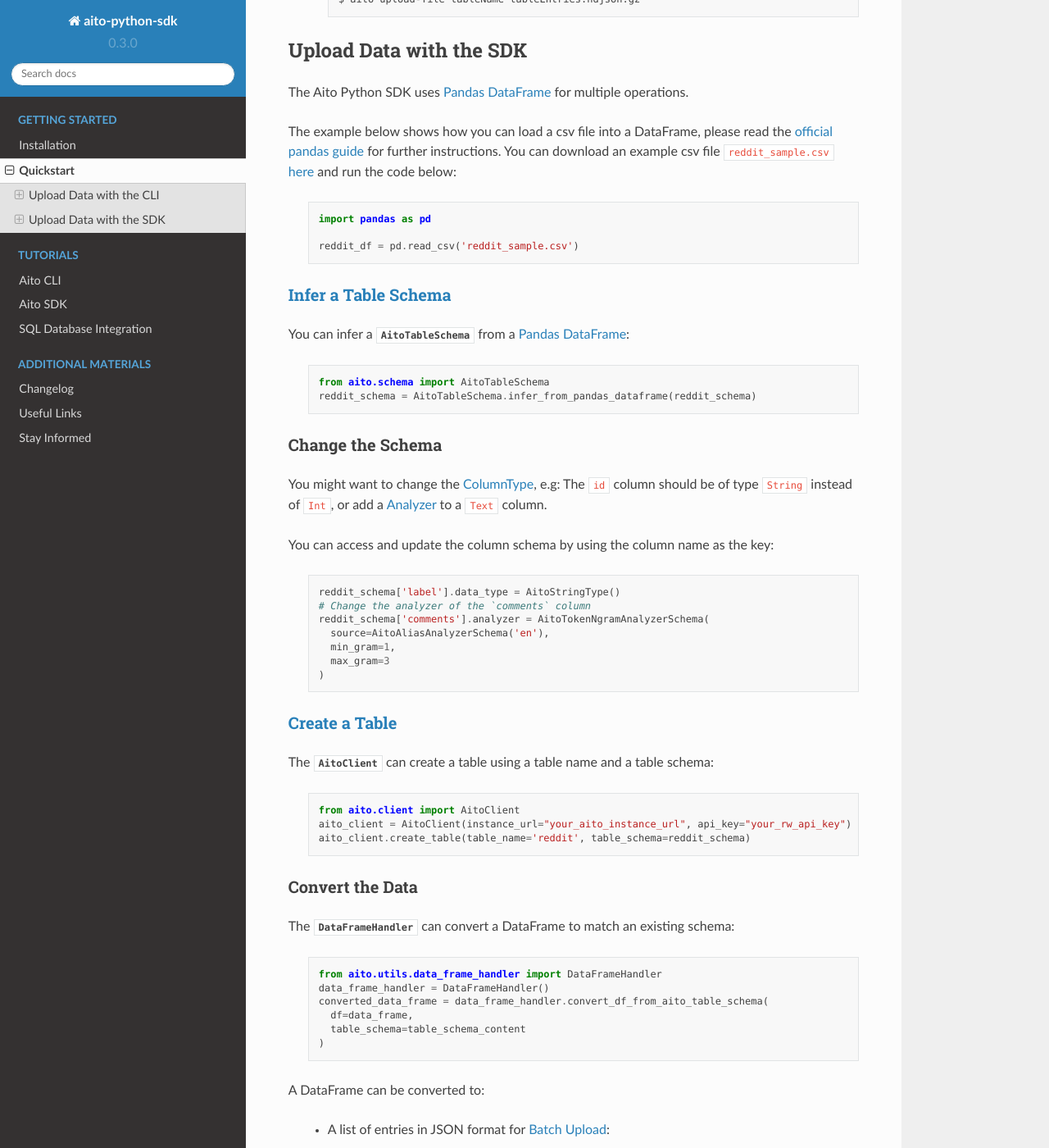
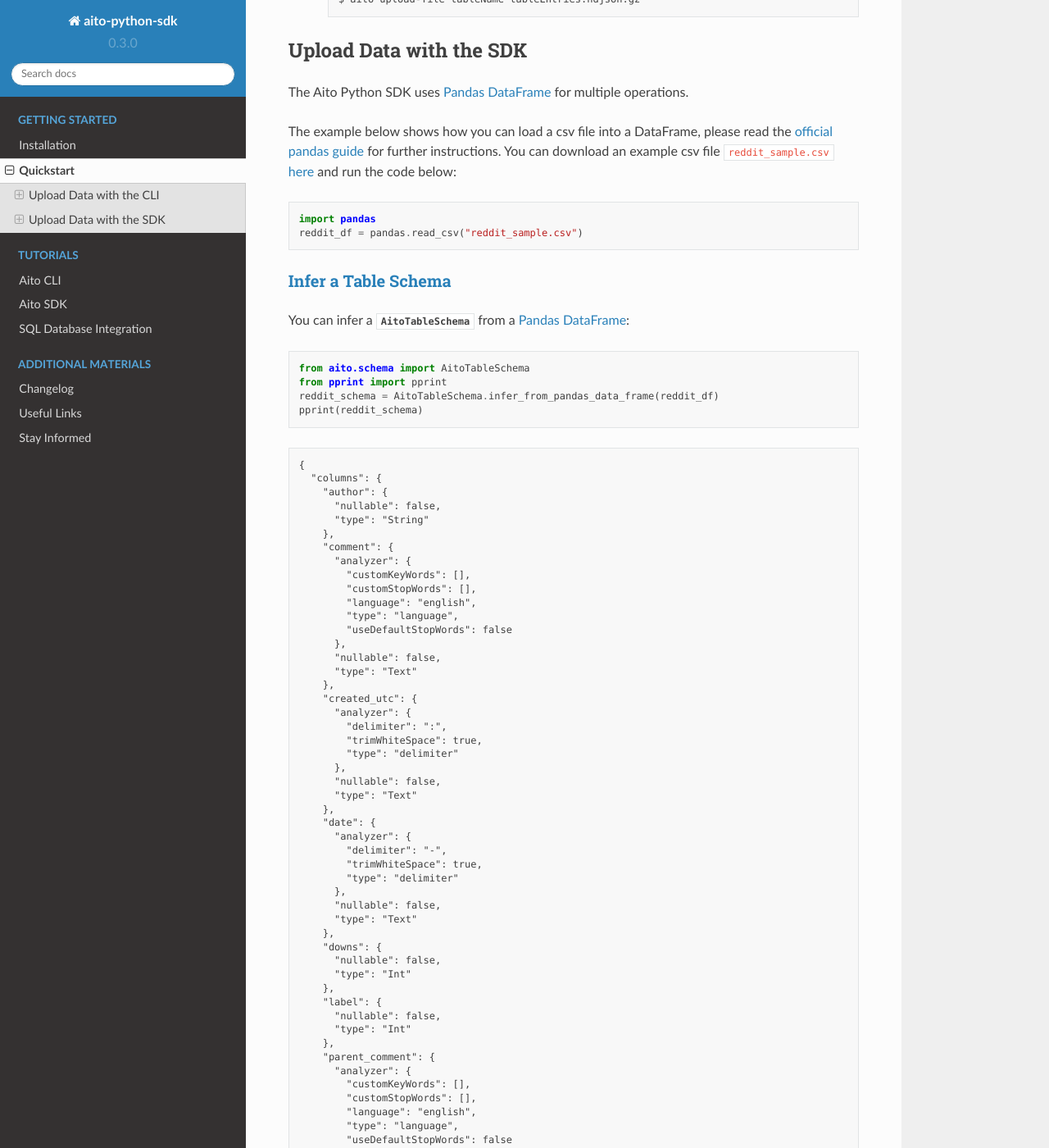
Before and after one commit to AitoDotAI/aito-python-tools, a Sphinx documentation site: the page built from docs/source/quickstart.rst, in a window 1280 px wide and 1400 px high, scrolled down 2365 px. Shown: the whole window at 82% size. Built offline with Sphinx 7.4.7 and the Read the Docs theme 2.0.0, drawn with Linux system fonts in a browser that asks for light colours; some of the changed text lies outside the part shown.

Commit message:
add quickstart doctest

```diff
--- a/docs/source/quickstart.rst
+++ b/docs/source/quickstart.rst
@@ -115,11 +115,10 @@
 The example below shows how you can load a csv file into a DataFrame, please read the `official pandas guide <https://pandas.pydata.org/pandas-docs/stable/user_guide/io.html>`__ for further instructions.
 You can download an example csv file ``reddit_sample.csv`` `here <https://raw.githubusercontent.com/AitoDotAI/kickstart/master/reddit_sample.csv>`__ and run the code below:
 
-  .. code-block:: python
+.. code-block:: python
 
-    import pandas as pd
-
-    reddit_df = pd.read_csv('reddit_sample.csv')
+  import pandas
+  reddit_df = pandas.read_csv("reddit_sample.csv")
 
 .. _sdkQuickstartInferTableSchema:
 
@@ -128,10 +127,91 @@
 
 You can infer a :py:class:`~aito.schema.AitoTableSchema` from a `Pandas DataFrame`_:
 
-  .. code-block:: python
+.. testsetup::
 
-    from aito.schema import AitoTableSchema
-    reddit_schema = AitoTableSchema.infer_from_pandas_dataframe(reddit_schema)
+  import pandas as pd
+  reddit_df = pd.read_csv("reddit_sample.csv")
+
+.. testcode::
+
+  from aito.schema import AitoTableSchema
+  from pprint import pprint
+  reddit_schema = AitoTableSchema.infer_from_pandas_data_frame(reddit_df)
+  pprint(reddit_schema)
+
+.. testoutput::
+  :options: +NORMALIZE_WHITESPACE
+
+  {
+    "columns": {
+      "author": {
+        "nullable": false,
+        "type": "String"
+      },
+      "comment": {
+        "analyzer": {
+          "customKeyWords": [],
+          "customStopWords": [],
+          "language": "english",
+          "type": "language",
+          "useDefaultStopWords": false
+        },
+        "nullable": false,
+        "type": "Text"
+      },
+      "created_utc": {
+        "analyzer": {
+          "delimiter": ":",
+          "trimWhiteSpace": true,
+          "type": "delimiter"
+        },
+        "nullable": false,
+        "type": "Text"
+      },
+      "date": {
+        "analyzer": {
+          "delimiter": "-",
+          "trimWhiteSpace": true,
+          "type": "delimiter"
+        },
+        "nullable": false,
+        "type": "Text"
+      },
+      "downs": {
+        "nullable": false,
+        "type": "Int"
+      },
+      "label": {
+        "nullable": false,
+        "type": "Int"
+      },
+      "parent_comment": {
+        "analyzer": {
+          "customKeyWords": [],
+          "customStopWords": [],
+          "language": "english",
+          "type": "language",
+          "useDefaultStopWords": false
+        },
+        "nullable": false,
+        "type": "Text"
+      },
+      "score": {
+        "nullable": false,
+        "type": "Int"
+      },
+      "subreddit": {
+        "nullable": false,
+        "type": "String"
+      },
+      "ups": {
+        "nullable": false,
+        "type": "Int"
+      }
+    },
+    "type": "table"
+  }
+
 
 .. _sdkQuickstartChangeSchema:
 
@@ -143,28 +223,42 @@
 
 You can access and update the column schema by using the column name as the key:
 
-  .. code-block:: python
+.. testcode::
 
-    reddit_schema['label'].data_type = AitoStringType()
-    # Change the analyzer of the `comments` column
-    reddit_schema['comments'].analyzer = AitoTokenNgramAnalyzerSchema(
-      source=AitoAliasAnalyzerSchema('en'),
-      min_gram=1,
-      max_gram=3
-    )
+  from aito.schema import AitoStringType, AitoTokenNgramAnalyzerSchema, AitoAliasAnalyzerSchema
+
+  # Change the label type to String instead of Int
+  reddit_schema['label'].data_type = AitoStringType()
+
+  # Change the analyzer of the `comments` column
+  reddit_schema['comment'].analyzer = AitoTokenNgramAnalyzerSchema(
+    source=AitoAliasAnalyzerSchema('en'),
+    min_gram=1,
+    max_gram=3
+  )
 
 .. _sdkQuickstartCreateTable:
 
 :ref:`Create a Table <sdkCreateTable>`
 ~~~~~~~~~~~~~~~~~~~~~~~~~~~~~~~~~~~~~~
 
-The :py:class:`~aito.client.AitoClient` can create a table using a table name and a table schema:
+The :py:class:`~aito.client.AitoClient` can create a table using a table name and a table schema
 
-  .. code-block:: python
+.. note::
+  The example is not direclty copy-pastable. Please use your own Aito environment credentials
 
-    from aito.client import AitoClient
-    aito_client = AitoClient(instance_url="your_aito_instance_url", api_key="your_rw_api_key")
-    aito_client.create_table(table_name='reddit', table_schema=reddit_schema)
+.. testsetup::
+
+  from os import environ
+
+  YOUR_AITO_INSTANCE_URL = environ['AITO_INSTANCE_URL']
+  YOUR_AITO_INSTANCE_API_KEY = environ['AITO_API_KEY']
+
+.. testcode::
+
+  from aito.client import AitoClient
+  aito_client = AitoClient(instance_url=YOUR_AITO_INSTANCE_URL, api_key=YOUR_AITO_INSTANCE_API_KEY)
+  aito_client.create_table(table_name='reddit', table_schema=reddit_schema)
 
 .. _sdkQuickstartConvertData:
 
@@ -173,33 +267,31 @@
 
 The :py:class:`~aito.utils.data_frame_handler.DataFrameHandler` can convert a DataFrame to match an existing schema:
 
-  .. code-block:: python
+.. testcode::
 
-    from aito.utils.data_frame_handler import DataFrameHandler
-    data_frame_handler = DataFrameHandler()
-    converted_data_frame = data_frame_handler.convert_df_from_aito_table_schema(
-      df=data_frame,
-      table_schema=table_schema_content
-    )
+  from aito.utils.data_frame_handler import DataFrameHandler
+  data_frame_handler = DataFrameHandler()
+  converted_reddit_df = data_frame_handler.convert_df_using_aito_table_schema(
+    df=reddit_df,
+    table_schema=reddit_schema
+  )
 
 A DataFrame can be converted to:
 
   - A list of entries in JSON format for `Batch Upload`_:
 
-    .. code-block:: python
+    .. testcode::
 
-      entries = data_frame.to_dict(orient="records")
+      reddit_entries = converted_reddit_df.to_dict(orient="records")
 
-  - A gzipped NDJSON file for `File Upload`_ using the DataFrameHandler:
+  - A gzipped NDJSON file for `File Upload`_ using the :py:class:`~aito.utils.data_frame_handler.DataFrameHandler`:
 
-    .. code-block:: python
+    .. testcode::
 
-      from aito.utils.data_frame_handler import DataFrameHandler
-      data_frame_handler = DataFrameHandler()
       data_frame_handler.df_to_format(
-        df=data_frame,
+        df=converted_reddit_df,
         out_format='ndjson',
-        write_output='path/to/myConvertedFile.ndjson.gz',
+        write_output='reddit_sample.ndjson.gz',
         convert_options={'compression': 'gzip'}
       )
 
@@ -210,16 +302,33 @@
 
 The :py:class:`~aito.client.AitoClient` can upload the data with either `Batch Upload`_ or `File Upload`_:
 
-  .. code-block:: python
+  - Batch Upload:
 
-    from aito.client import AitoClient
-    aito_client = AitoClient(instance_url="your_aito_instance_url", api_key="your_rw_api_key")
+    .. code-block:: python
 
-    # Batch upload
-    aito_client.upload_entries(table_name='reddit', entries=entries)
+      aito_client.upload_entries(table_name='reddit', entries=reddit_entries)
 
-    # File Upload
-    aito_client.upload_file(table_name='table_name', file_path=file_path)
+  - File Upload:
+
+    .. testcode::
+
+      from pathlib import Path
+
+      aito_client.upload_file(table_name='reddit', file_path=Path('reddit_sample.ndjson.gz'))
+
+      # Check that the data has been uploaded
+      print(aito_client.get_table_size('reddit'))
+
+    .. testoutput::
+
+      10000
+
+    .. testcleanup::
+
+      import os
+      aito_client.delete_table('reddit')
+      os.unlink('reddit_sample.ndjson.gz')
+
 
 The `Batch Upload`_ can also be done using a generator:
 
```
